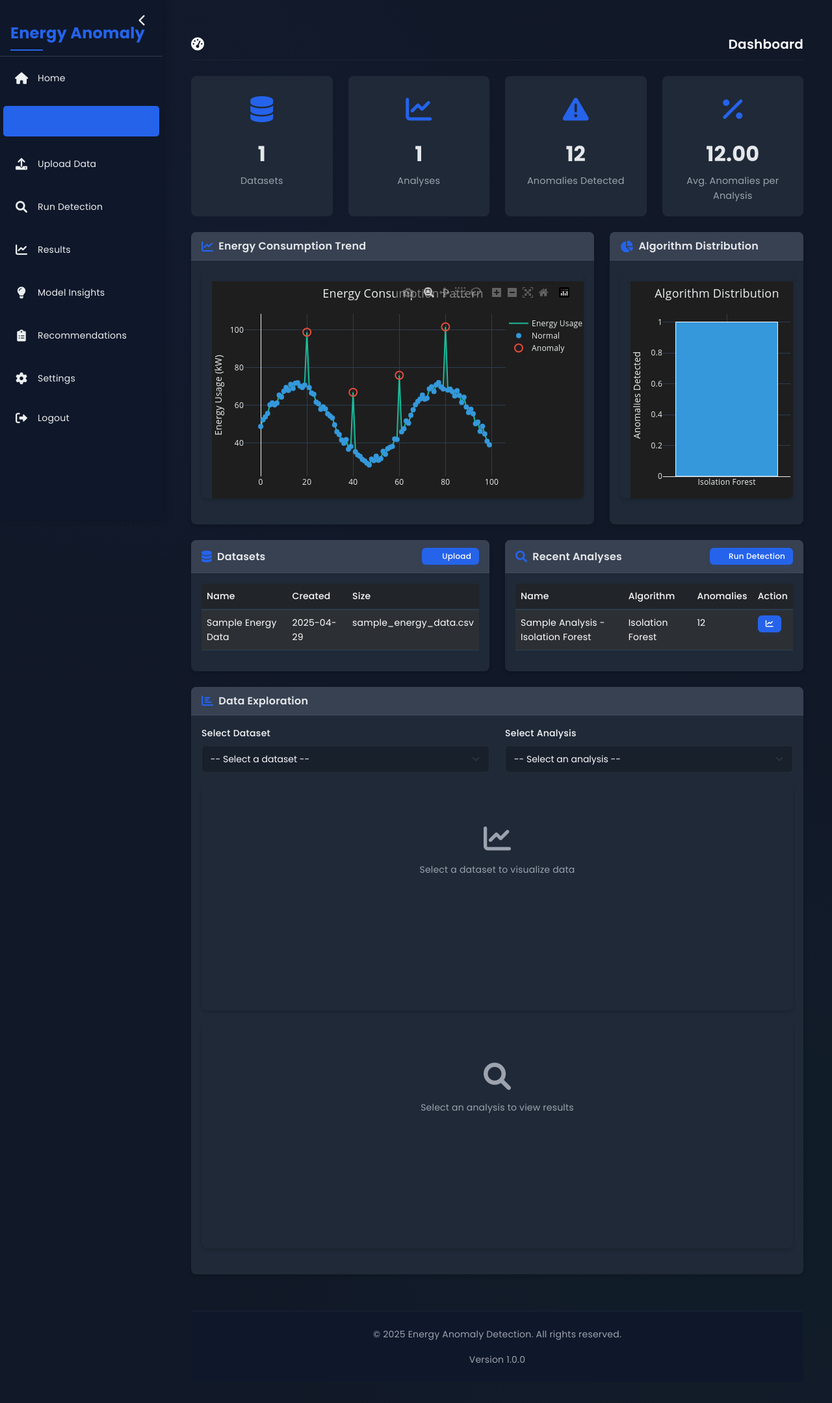
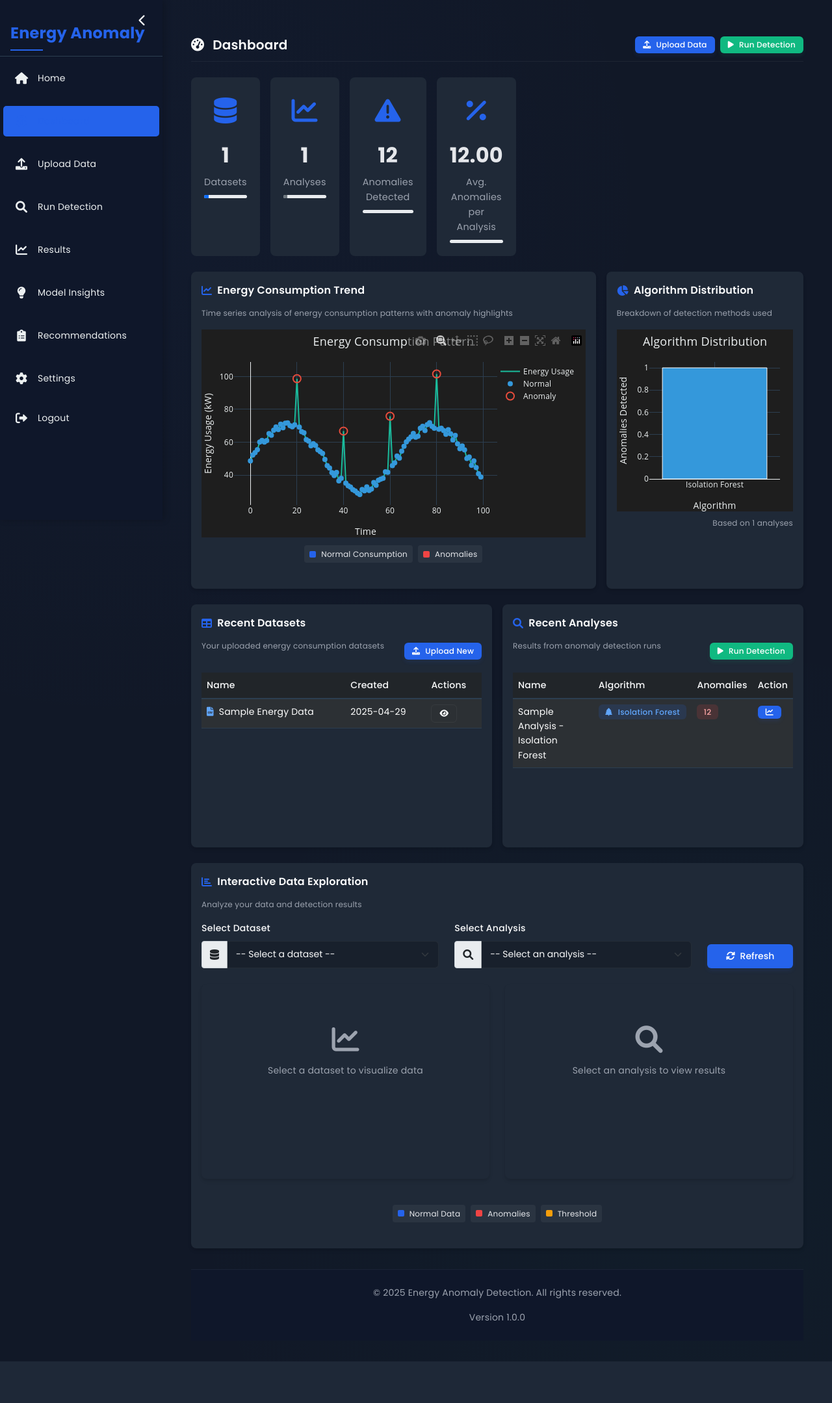
Before and after one commit to Analyst24/EnergyAnomalyTracker, a Flask app: page /dashboard in a window 1280 px wide. Shown: the whole page at 65% size. After the commit the page ends 2095 px from the top, so only its background shows below. Run offline with Flask 3, Linux system fonts and the light colour scheme; a user stored in the database is signed in; data comes from the database, SQL or seed files in the repository; some libraries are stand-ins or nearby versions.

Commit message:
Improve dashboard visualizations and add a feature to clear all analyses
Implements analysis clearing via POST request in settings and enhances dashboard visualizations with refresh button and visual indicators.

Replit-Commit-Author: Agent
Replit-Commit-Session-Id: 8656a972-f3c0-478a-bbab-fc7f8b150820
Replit-Commit-Screenshot-Url: https://storage.googleapis.com/screenshot-production-us-central1/796c9bea-feaa-459f-9f14-7b09a613a7ce/d395c267-6860-4b77-8ec5-3609fff28ef0.jpg

```diff
--- a/routes.py
+++ b/routes.py
@@ -279,9 +279,25 @@ def recommendations():
                           analysis=latest_analysis)
 
 # Settings route
-@app.route('/settings')
+@app.route('/settings', methods=['GET', 'POST'])
 @login_required
 def settings():
+    if request.method == 'POST':
+        if 'clear_analyses' in request.form:
+            try:
+                # Get all analyses for the current user's datasets
+                user_analyses = Analysis.query.join(Dataset).filter(Dataset.user_id == current_user.id).all()
+
+                # Delete all analyses
+                for analysis in user_analyses:
+                    db.session.delete(analysis)
+
+                db.session.commit()
+                flash('All analyses have been successfully cleared.', 'success')
+            except Exception as e:
+                db.session.rollback()
+                flash(f'Error clearing analyses: {str(e)}', 'danger')
+
     return render_template('settings.html', title='Settings')
 
 # API routes for chart data
--- a/static/js/dashboard.js
+++ b/static/js/dashboard.js
@@ -144,6 +144,51 @@ function addDashboardEventListeners() {
             }
         });
     }
+
+    // Refresh visualization button
+    const refreshBtn = document.getElementById('refresh-visualization');
+    if (refreshBtn) {
+        refreshBtn.addEventListener('click', function() {
+            const datasetId = document.getElementById('dataset-select')?.value;
+            const analysisId = document.getElementById('analysis-select')?.value;
+
+            if (datasetId) {
+                loadDatasetVisualization(datasetId);
+            }
+
+            if (analysisId) {
+                loadAnalysisResults(analysisId);
+            }
+
+            if (!datasetId && !analysisId) {
+                alert('Please select a dataset or analysis to visualize');
+            }
+        });
+    }
+
+    // Dataset view buttons in the recent datasets table
+    const datasetViewBtns = document.querySelectorAll('.dataset-view-btn');
+    datasetViewBtns.forEach(btn => {
+        btn.addEventListener('click', function() {
+            const datasetId = this.getAttribute('data-id');
+            if (datasetId) {
+                // Update the dataset select dropdown
+                const datasetSelect = document.getElementById('dataset-select');
+                if (datasetSelect) {
+                    datasetSelect.value = datasetId;
+                }
+
+                // Load the visualization
+                loadDatasetVisualization(datasetId);
+
+                // Scroll to the visualization section
+                document.getElementById('dataset-visualization')?.scrollIntoView({
+                    behavior: 'smooth',
+                    block: 'center'
+                });
+            }
+        });
+    });
 }
 
 /**
--- a/templates/dashboard.html
+++ b/templates/dashboard.html
@@ -44,93 +44,121 @@
 {% block content %}
 <div class="row mt-4">
     <div class="col-12">
-        <h1 class="page-header">
-            <i class="fas fa-tachometer-alt me-2"></i> Dashboard
-        </h1>
+        <div class="page-header">
+            <h1><i class="fas fa-tachometer-alt me-2"></i> Dashboard</h1>
+            <div class="header-actions">
+                <a href="{{ url_for('upload') }}" class="btn btn-primary btn-sm btn-icon">
+                    <i class="fas fa-upload"></i> Upload Data
+                </a>
+                <a href="{{ url_for('detection') }}" class="btn btn-secondary btn-sm btn-icon">
+                    <i class="fas fa-play"></i> Run Detection
+                </a>
+            </div>
+        </div>
     </div>
 </div>
 
-<!-- Key Metrics -->
-<div class="row g-4 mb-4">
-    <div class="col-md-3">
+<!-- Key Metrics with Visual Indicators -->
+<div class="dashboard-grid">
+    <div class="grid-col-3">
         <div class="metric-card">
             <div class="metric-icon">
                 <i class="fas fa-database"></i>
             </div>
             <div class="metric-value" id="dataset-count">{{ datasets|length }}</div>
             <div class="metric-label">Datasets</div>
+            <div class="progress mt-2" style="height: 5px;">
+                <div class="progress-bar bg-primary" role="progressbar" style="width: {{ (datasets|length) * 10 }}%"></div>
             </div>
         </div>
-    <div class="col-md-3">
+    </div>
+    <div class="grid-col-3">
         <div class="metric-card">
             <div class="metric-icon">
                 <i class="fas fa-chart-line"></i>
             </div>
             <div class="metric-value" id="analysis-count">{{ analyses|length }}</div>
             <div class="metric-label">Analyses</div>
+            <div class="progress mt-2" style="height: 5px;">
+                <div class="progress-bar bg-secondary" role="progressbar" style="width: {{ (analyses|length) * 10 }}%"></div>
             </div>
         </div>
-    <div class="col-md-3">
+    </div>
+    <div class="grid-col-3">
         <div class="metric-card">
             <div class="metric-icon">
                 <i class="fas fa-exclamation-triangle"></i>
             </div>
             <div class="metric-value" id="anomaly-count">0</div>
             <div class="metric-label">Anomalies Detected</div>
+            <div class="progress mt-2" style="height: 5px;">
+                <div class="progress-bar bg-warning" role="progressbar" style="width: 0%"></div>
             </div>
         </div>
-    <div class="col-md-3">
+    </div>
+    <div class="grid-col-3">
         <div class="metric-card">
             <div class="metric-icon">
                 <i class="fas fa-percentage"></i>
             </div>
             <div class="metric-value" id="avg-anomalies">0.00</div>
             <div class="metric-label">Avg. Anomalies per Analysis</div>
+            <div class="progress mt-2" style="height: 5px;">
+                <div class="progress-bar bg-info" role="progressbar" style="width: 0%"></div>
+            </div>
         </div>
     </div>
 </div>
 
 <!-- Main Dashboard Charts -->
-<div class="row">
-    <div class="col-md-8">
-        <div class="card mb-4">
-            <div class="card-header">
-                <h5 class="mb-0">
-                    <i class="fas fa-chart-line me-2"></i> Energy Consumption Trend
-                </h5>
+<div class="dashboard-grid">
+    <div class="grid-col-8">
+        <div class="chart-container">
+            <div class="chart-title">
+                <i class="fas fa-chart-line"></i> Energy Consumption Trend
             </div>
-            <div class="card-body">
-                <div id="energy-trend-chart" class="chart-container"></div>
+            <div class="chart-subtitle">Time series analysis of energy consumption patterns with anomaly highlights</div>
+            <div id="energy-trend-chart" style="height: 320px;"></div>
+            <div class="chart-legend">
+                <div class="chart-legend-item">
+                    <div class="chart-legend-color" style="background-color: var(--primary);"></div>
+                    <span>Normal Consumption</span>
+                </div>
+                <div class="chart-legend-item">
+                    <div class="chart-legend-color" style="background-color: var(--danger);"></div>
+                    <span>Anomalies</span>
                 </div>
             </div>
         </div>
-    <div class="col-md-4">
-        <div class="card mb-4">
-            <div class="card-header">
-                <h5 class="mb-0">
-                    <i class="fas fa-chart-pie me-2"></i> Algorithm Distribution
-                </h5>
     </div>
-            <div class="card-body">
-                <div id="algorithm-distribution-chart" class="chart-container"></div>
+    <div class="grid-col-4">
+        <div class="chart-container">
+            <div class="chart-title">
+                <i class="fas fa-chart-pie"></i> Algorithm Distribution
+            </div>
+            <div class="chart-subtitle">Breakdown of detection methods used</div>
+            <div id="algorithm-distribution-chart" style="height: 280px;"></div>
+            <div class="chart-footer">
+                Based on {{ analyses|length }} analyses
             </div>
         </div>
     </div>
 </div>
 
-<!-- Recent Activity & Data Preview -->
-<div class="row">
-    <div class="col-md-6">
-        <div class="card mb-4">
-            <div class="card-header d-flex justify-content-between align-items-center">
-                <h5 class="mb-0">
-                    <i class="fas fa-database me-2"></i> Datasets
-                </h5>
-                <a href="{{ url_for('upload') }}" class="btn btn-primary btn-sm">
-                    <i class="fas fa-upload me-1"></i> Upload
+<!-- Recent Activity Cards -->
+<div class="dashboard-grid">
+    <div class="grid-col-6">
+        <div class="chart-container">
+            <div class="chart-title">
+                <i class="fas fa-table"></i> Recent Datasets
+            </div>
+            <div class="d-flex justify-content-between align-items-center mb-3">
+                <div class="chart-subtitle">Your uploaded energy consumption datasets</div>
+                <a href="{{ url_for('upload') }}" class="btn btn-primary btn-sm btn-icon">
+                    <i class="fas fa-upload"></i> Upload New
                 </a>
             </div>
-            <div class="card-body">
+
             {% if datasets %}
             <div class="table-responsive">
                 <table class="table table-dark table-striped table-hover">
@@ -138,15 +166,24 @@
                         <tr>
                             <th>Name</th>
                             <th>Created</th>
-                                <th>Size</th>
+                            <th>Actions</th>
                         </tr>
                     </thead>
                     <tbody>
-                            {% for dataset in datasets %}
+                        {% for dataset in datasets[:5] %}
                         <tr>
-                                <td>{{ dataset.name }}</td>
+                            <td>
+                                <div class="d-flex align-items-center">
+                                    <i class="fas fa-file-csv me-2" style="color: var(--primary-light);"></i>
+                                    {{ dataset.name }}
+                                </div>
+                            </td>
                             <td>{{ dataset.created_at.strftime('%Y-%m-%d') }}</td>
-                                <td>{{ dataset.filename }}</td>
+                            <td>
+                                <button class="btn btn-sm btn-outline-light dataset-view-btn" data-id="{{ dataset.id }}">
+                                    <i class="fas fa-eye"></i>
+                                </button>
+                            </td>
                         </tr>
                         {% endfor %}
                     </tbody>
@@ -158,20 +195,27 @@
                 <a href="{{ url_for('upload') }}" class="alert-link">Upload your first dataset</a> to get started.
             </div>
             {% endif %}
+
+            <div class="chart-footer text-end">
+                {% if datasets|length > 5 %}
+                <span>Showing 5 of {{ datasets|length }} datasets</span>
+                {% endif %}
             </div>
         </div>
     </div>
-    <div class="col-md-6">
-        <div class="card mb-4">
-            <div class="card-header d-flex justify-content-between align-items-center">
-                <h5 class="mb-0">
-                    <i class="fas fa-search me-2"></i> Recent Analyses
-                </h5>
-                <a href="{{ url_for('detection') }}" class="btn btn-primary btn-sm">
-                    <i class="fas fa-play me-1"></i> Run Detection
+
+    <div class="grid-col-6">
+        <div class="chart-container">
+            <div class="chart-title">
+                <i class="fas fa-search"></i> Recent Analyses
+            </div>
+            <div class="d-flex justify-content-between align-items-center mb-3">
+                <div class="chart-subtitle">Results from anomaly detection runs</div>
+                <a href="{{ url_for('detection') }}" class="btn btn-secondary btn-sm btn-icon">
+                    <i class="fas fa-play"></i> Run Detection
                 </a>
             </div>
-            <div class="card-body">
+
             {% if analyses %}
             <div class="table-responsive">
                 <table class="table table-dark table-striped table-hover">
@@ -184,23 +228,33 @@
                         </tr>
                     </thead>
                     <tbody>
-                            {% for analysis in analyses %}
+                        {% for analysis in analyses[:5] %}
                         <tr>
                             <td>{{ analysis.name }}</td>
                             <td>
+                                <span class="badge
+                                    {% if analysis.algorithm == 'isolation_forest' %}badge-primary
+                                    {% elif analysis.algorithm == 'autoencoder' %}badge-accent
+                                    {% elif analysis.algorithm == 'kmeans' %}badge-secondary
+                                    {% endif %}">
                                     {% if analysis.algorithm == 'isolation_forest' %}
-                                        Isolation Forest
+                                        <i class="fas fa-tree me-1"></i> Isolation Forest
                                     {% elif analysis.algorithm == 'autoencoder' %}
-                                        AutoEncoder
+                                        <i class="fas fa-brain me-1"></i> AutoEncoder
                                     {% elif analysis.algorithm == 'kmeans' %}
-                                        K-Means
+                                        <i class="fas fa-project-diagram me-1"></i> K-Means
                                     {% else %}
                                         {{ analysis.algorithm }}
                                     {% endif %}
+                                </span>
                             </td>
-                                <td>{{ analysis.anomaly_count }}</td>
                             <td>
-                                    <a href="{{ url_for('results', analysis_id=analysis.id) }}" class="btn btn-primary btn-sm">
+                                <span class="badge {% if analysis.anomaly_count > 10 %}badge-danger{% else %}badge-warning{% endif %}">
+                                    {{ analysis.anomaly_count }}
+                                </span>
+                            </td>
+                            <td>
+                                <a href="{{ url_for('results', analysis_id=analysis.id) }}" class="btn btn-primary btn-sm btn-icon">
                                     <i class="fas fa-chart-line"></i>
                                 </a>
                             </td>
@@ -215,24 +269,30 @@
                 <a href="{{ url_for('detection') }}" class="alert-link">Run your first analysis</a> to detect anomalies.
             </div>
             {% endif %}
+
+            <div class="chart-footer text-end">
+                {% if analyses|length > 5 %}
+                <span>Showing 5 of {{ analyses|length }} analyses</span>
+                {% endif %}
             </div>
         </div>
     </div>
 </div>
 
-<!-- Data Visualization Section -->
-<div class="row">
-    <div class="col-12">
-        <div class="card mb-4">
-            <div class="card-header">
-                <h5 class="mb-0">
-                    <i class="fas fa-chart-bar me-2"></i> Data Exploration
-                </h5>
+<!-- Data Exploration Section -->
+<div class="dashboard-grid">
+    <div class="grid-col-12">
+        <div class="chart-container">
+            <div class="chart-title">
+                <i class="fas fa-chart-bar"></i> Interactive Data Exploration
             </div>
-            <div class="card-body">
-                <div class="row mb-3">
-                    <div class="col-md-6">
+            <div class="chart-subtitle">Analyze your data and detection results</div>
+
+            <div class="row mb-4">
+                <div class="col-md-5">
                     <label for="dataset-select" class="form-label">Select Dataset</label>
+                    <div class="input-group">
+                        <span class="input-group-text"><i class="fas fa-database"></i></span>
                         <select class="form-select" id="dataset-select">
                             <option value="">-- Select a dataset --</option>
                             {% for dataset in datasets %}
@@ -240,8 +300,11 @@
                             {% endfor %}
                         </select>
                     </div>
-                    <div class="col-md-6">
+                </div>
+                <div class="col-md-5">
                     <label for="analysis-select" class="form-label">Select Analysis</label>
+                    <div class="input-group">
+                        <span class="input-group-text"><i class="fas fa-search"></i></span>
                         <select class="form-select" id="analysis-select">
                             <option value="">-- Select an analysis --</option>
                             {% for analysis in analyses %}
@@ -250,19 +313,44 @@
                         </select>
                     </div>
                 </div>
+                <div class="col-md-2 d-flex align-items-end">
+                    <button class="btn btn-primary w-100" id="refresh-visualization">
+                        <i class="fas fa-sync-alt me-1"></i> Refresh
+                    </button>
+                </div>
+            </div>
 
-                <div id="dataset-visualization" class="chart-container mb-3">
+            <div class="row">
+                <div class="col-md-6">
+                    <div id="dataset-visualization" class="chart-container mb-3" style="height: 300px; min-height: auto;">
                         <div class="text-center text-muted py-5">
                             <i class="fas fa-chart-line fa-3x mb-3"></i>
                             <p>Select a dataset to visualize data</p>
                         </div>
                     </div>
-
-                <div id="analysis-results" class="chart-container">
+                </div>
+                <div class="col-md-6">
+                    <div id="analysis-results" class="chart-container" style="height: 300px; min-height: auto;">
                         <div class="text-center text-muted py-5">
                             <i class="fas fa-search fa-3x mb-3"></i>
                             <p>Select an analysis to view results</p>
                         </div>
+                    </div>
+                </div>
+            </div>
+
+            <div class="chart-legend mt-3">
+                <div class="chart-legend-item">
+                    <div class="chart-legend-color" style="background-color: var(--primary);"></div>
+                    <span>Normal Data</span>
+                </div>
+                <div class="chart-legend-item">
+                    <div class="chart-legend-color" style="background-color: var(--danger);"></div>
+                    <span>Anomalies</span>
+                </div>
+                <div class="chart-legend-item">
+                    <div class="chart-legend-color" style="background-color: var(--warning);"></div>
+                    <span>Threshold</span>
                 </div>
             </div>
         </div>
```
Also changed, not shown: templates/settings.html (+7 -4 lines). Lines whose indentation alone changed are shown as unchanged.
